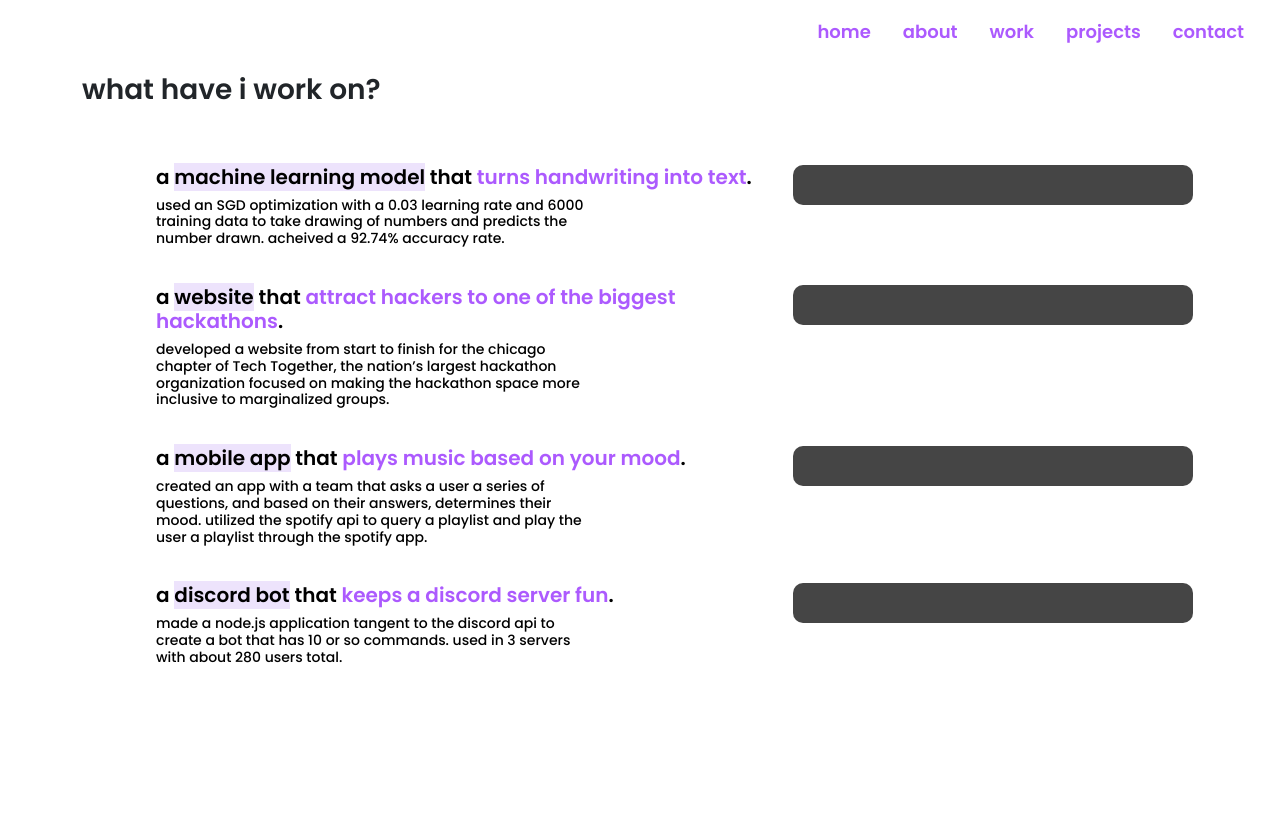
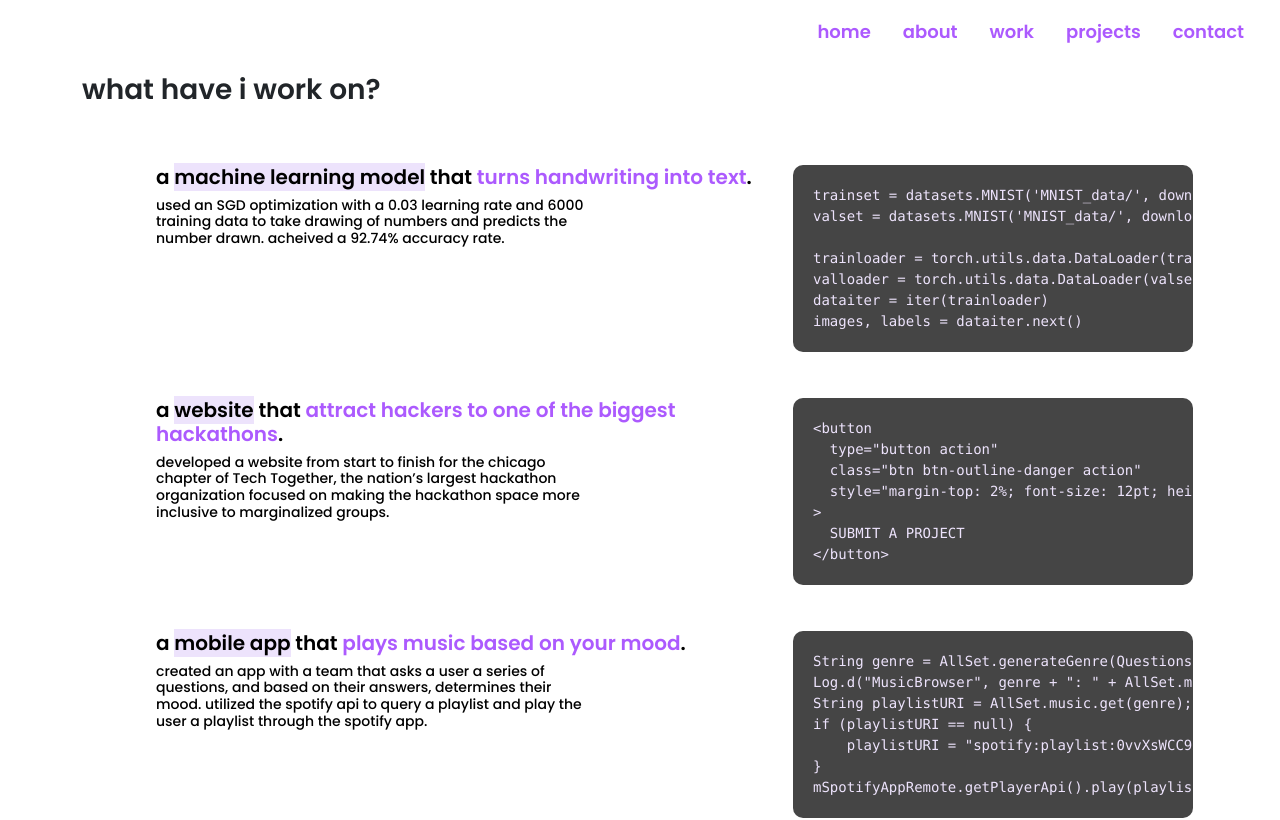
Before and after one commit to prashkn/portfolio, a React (Create React App) app: page /Projects in a window 1280 px wide. Shown: the top 820 px of the page. Built offline with nearby package versions, Linux system fonts and the light colour scheme.

Commit message:
added sourcecode and githublink params

```diff
--- a/src/routes/Projects.js
+++ b/src/routes/Projects.js
@@ -17,6 +17,8 @@ export default function Projects() {
           <ProjectCard
             header={projects.HANDML.header}
             description={projects.HANDML.description}
+            sourcecode={projects.HANDML.sourcecode}
+            githublink={projects.HANDML.githublink}
           />
         </Row>
 
@@ -24,18 +26,24 @@ export default function Projects() {
           <ProjectCard
             header={projects.TTCWEB.header}
             description={projects.TTCWEB.description}
+            sourcecode={projects.TTCWEB.sourcecode}
+            githublink={projects.TTCWEB.githublink}
           />
         </Row>
         <Row style={{ marginTop: 30 }}>
           <ProjectCard
             header={projects.MENTALLYS.header}
             description={projects.MENTALLYS.description}
+            sourcecode={projects.MENTALLYS.sourcecode}
+            githublink={projects.MENTALLYS.githublink}
           />
         </Row>
         <Row style={{ marginTop: 30 }}>
           <ProjectCard
             header={projects.DISCORDBOT.header}
             description={projects.DISCORDBOT.description}
+            sourcecode={projects.DISCORDBOT.sourcecode}
+            githublink={projects.DISCORDBOT.githublink}
           />
         </Row>
       </motion.div>
@@ -51,6 +59,14 @@ const projects = {
     },
     description:
       "used an SGD optimization with a 0.03 learning rate and 6000 training data to take drawing of numbers and predicts the number drawn. acheived a 92.74% accuracy rate.",
+    githublink: "https://github.com/prashkn/handwriting-classifier",
+    sourcecode: `trainset = datasets.MNIST('MNIST_data/', download=True, train=True, transform=transform)
+valset = datasets.MNIST('MNIST_data/', download=True, train=False, transform=transform)
+
+trainloader = torch.utils.data.DataLoader(trainset, batch_size=mini_batch_size, shuffle=True)
+valloader = torch.utils.data.DataLoader(valset, batch_size=mini_batch_size, shuffle=True)
+dataiter = iter(trainloader)
+images, labels = dataiter.next()`,
   },
   TTCWEB: {
     header: {
@@ -59,6 +75,14 @@ const projects = {
     },
     description:
       "developed a website from start to finish for the chicago chapter of Tech Together, the nation’s largest hackathon organization focused on making the hackathon space more inclusive to marginalized groups.",
+    githublink: "https://github.com/TechTogetherInc/ttc-2022",
+    sourcecode: `<button
+  type="button action"
+  class="btn btn-outline-danger action"
+  style="margin-top: 2%; font-size: 12pt; height: 56px;"
+>
+  SUBMIT A PROJECT
+</button>`,
   },
   MENTALLYS: {
     header: {
@@ -67,6 +91,14 @@ const projects = {
     },
     description:
       "created an app with a team that asks a user a series of questions, and based on their answers, determines their mood. utilized the spotify api to query a playlist and play the user a playlist through the spotify app.",
+    githublink: "https://github.com/prashkn/Group-5",
+    sourcecode: `String genre = AllSet.generateGenre(QuestionsStart.MoodTracker);
+Log.d("MusicBrowser", genre + ": " + AllSet.music.get(genre));
+String playlistURI = AllSet.music.get(genre);
+if (playlistURI == null) {
+    playlistURI = "spotify:playlist:0vvXsWCC9xrXsKd4FyS8kM";
+}
+mSpotifyAppRemote.getPlayerApi().play(playlistURI);`,
   },
   DISCORDBOT: {
     header: {
@@ -75,5 +107,13 @@ const projects = {
     },
     description:
       "made a node.js application tangent to the discord api to create a bot that has 10 or so commands. used in 3 servers with about 280 users total.",
+    githublink: "https://github.com/prashkn/discord-bot",
+    sourcecode: `let newWord = [];
+for (let n = 0; n < originalWord.length; n++) {
+    let tempNumber = Math.floor(Math.random()*originalArray.length);
+    newWord[n] = originalArray[tempNumber];
+    originalArray.splice(tempNumber, 1);
+}
+message.reply(newWord.join(''));`,
   },
 };
```
